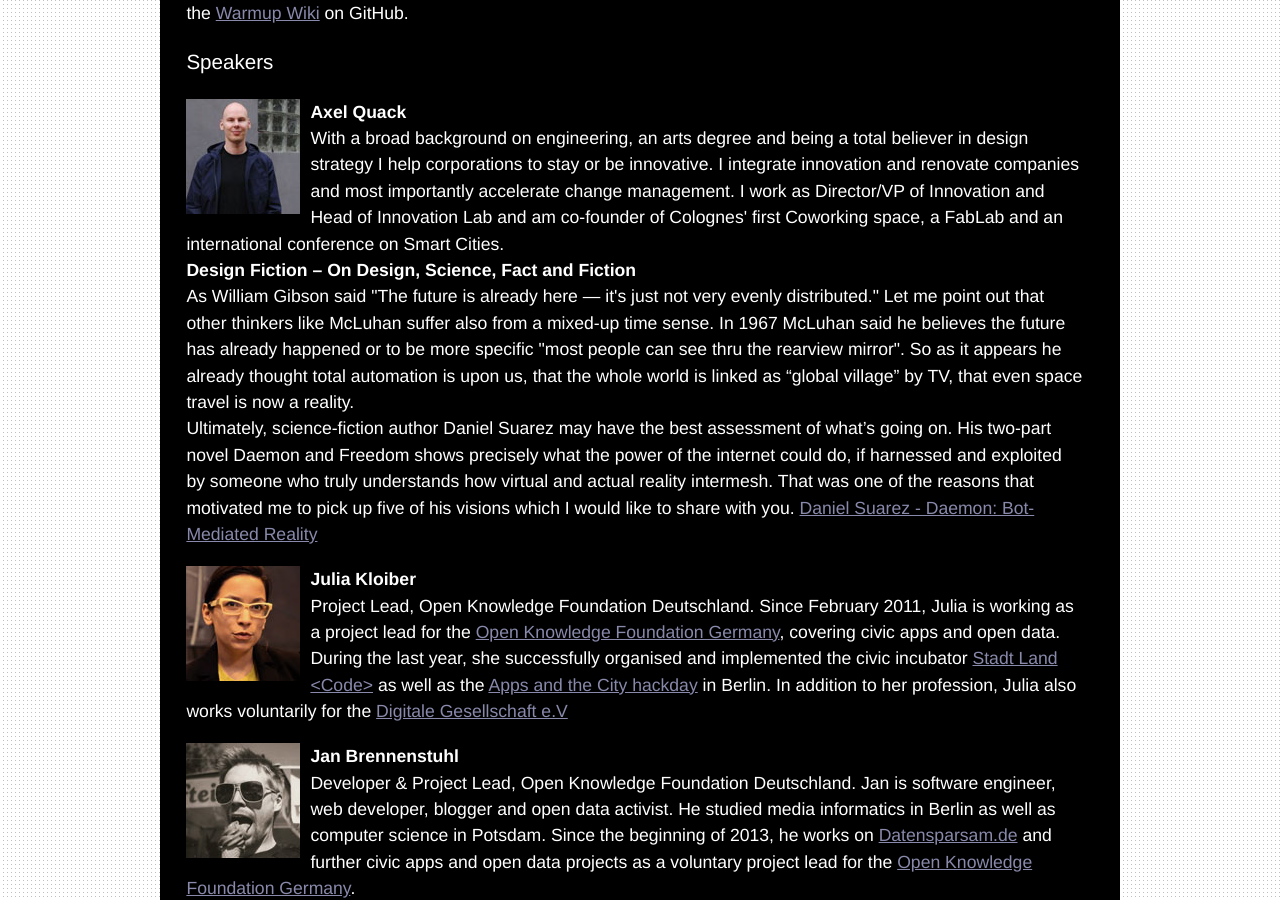
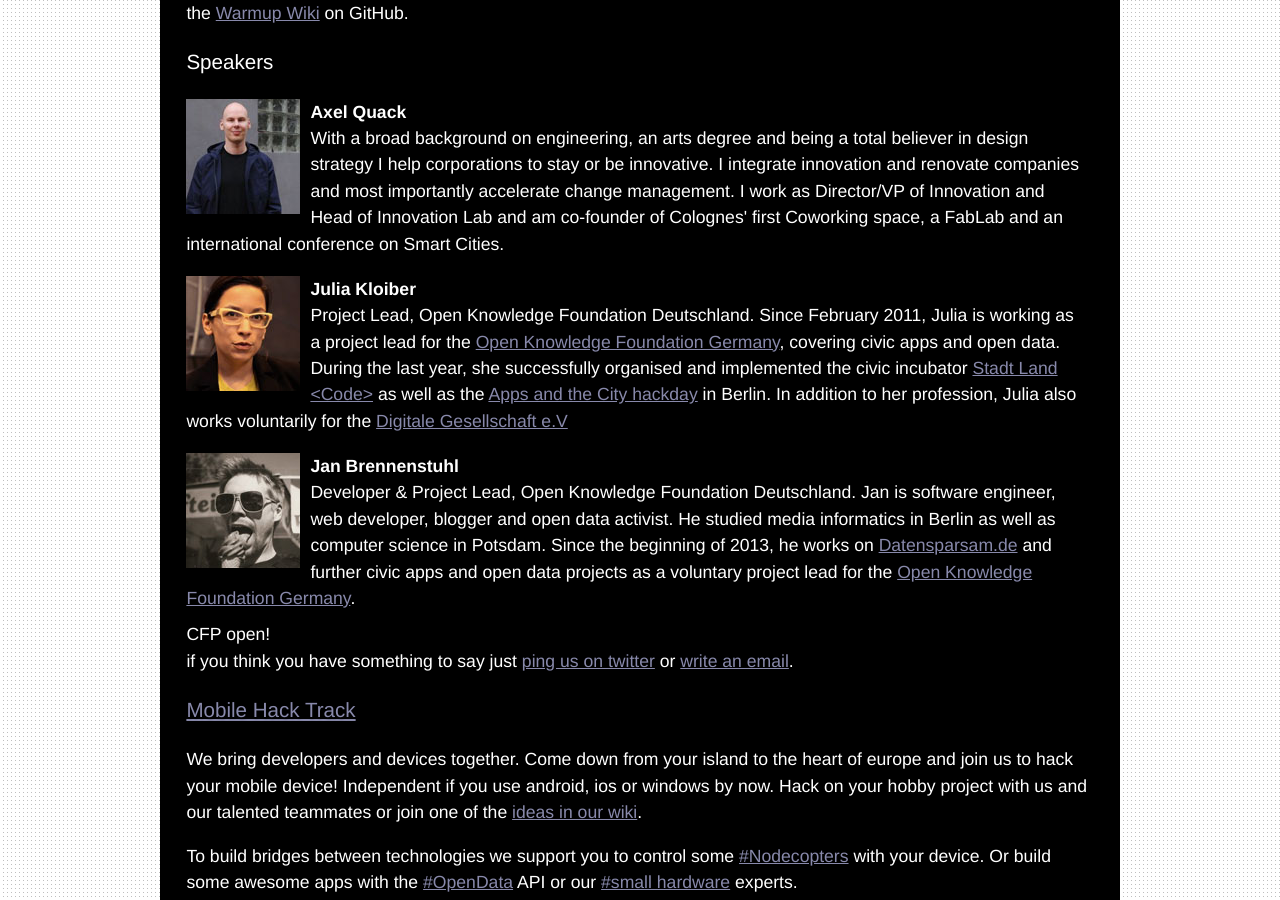
Before and after one commit to InteractiveCologne/interactivecologne.github.com, a Jekyll site: the page built from hack-n-tech.html, in a window 1280 px wide and 900 px high, scrolled down 1327 px. Built offline with Jekyll 4.4.1, drawn with Linux system fonts in a browser that asks for light colours.

Commit message:
Update hack-n-tech.html
changed Axels text

```diff
--- a/hack-n-tech.html
+++ b/hack-n-tech.html
@@ -32,8 +32,7 @@
 
 				<h3>Speakers</h3>
 				<p class="speaker">
-					<img class="speaker" src="assets/images/speaker/axel_quack.jpg" alt="Axel Quack"/><strong>Axel Quack</strong><br/>With a broad background on engineering, an arts degree and being a total believer in design strategy I help corporations to stay or be innovative. I integrate innovation and renovate companies and most importantly accelerate change management. I work as Director/VP of Innovation and Head of Innovation Lab and am co-founder of Colognes' first Coworking space, a FabLab and an international conference on Smart Cities.<br/><strong>Design Fiction – On Design, Science, Fact and Fiction</strong><br/>As William Gibson said "The future is already here — it's just not very evenly distributed." Let me point out that other thinkers like McLuhan suffer also from a mixed-up time sense. In 1967 McLuhan said he believes the future has already happened or to be more specific "most people can see thru the rearview mirror". So as it appears he already thought total automation is upon us, that the whole world is linked as “global village” by TV, that even space travel is now a reality.<br/>
-					Ultimately, science-fiction author Daniel Suarez may have the best assessment of what’s going on. His two-part novel Daemon and Freedom shows precisely what the power of the internet could do, if harnessed and exploited by someone who truly understands how virtual and actual reality intermesh. That was one of the reasons that motivated me to pick up five of his visions which I would like to share with you. <a href="http://fora.tv/2008/08/08/Daniel_Suarez_Daemon_Bot-Mediated_Reality">Daniel Suarez - Daemon: Bot-Mediated Reality</a>
+					<img class="speaker" src="assets/images/speaker/axel_quack.jpg" alt="Axel Quack"/><strong>Axel Quack</strong><br/>With a broad background on engineering, an arts degree and being a total believer in design strategy I help corporations to stay or be innovative. I integrate innovation and renovate companies and most importantly accelerate change management. I work as Director/VP of Innovation and Head of Innovation Lab and am co-founder of Colognes' first Coworking space, a FabLab and an international conference on Smart Cities.</a>
 				</p>
 				<p class="speaker">
 					<img class="speaker" src="assets/images/speaker/julia_kloiber.jpg" alt="Julia Kloiber"/><strong>Julia Kloiber</strong><br/>Project Lead, Open Knowledge Foundation Deutschland. Since February 2011, Julia is working as a project lead for the <a href="http://okfn.de/">Open Knowledge Foundation Germany</a>, covering civic apps and open data. During the last year, she successfully organised and implemented the civic incubator <a href="http://stadtlandcode.de/">Stadt Land &#60;Code&#62;</a> as well as the <a href="http://berlin.appsandthecity.net/">Apps and the City hackday</a> in Berlin. In addition to her profession, Julia also works voluntarily for the <a href="https://digitalegesellschaft.de/">Digitale Gesellschaft e.V</a>
```
